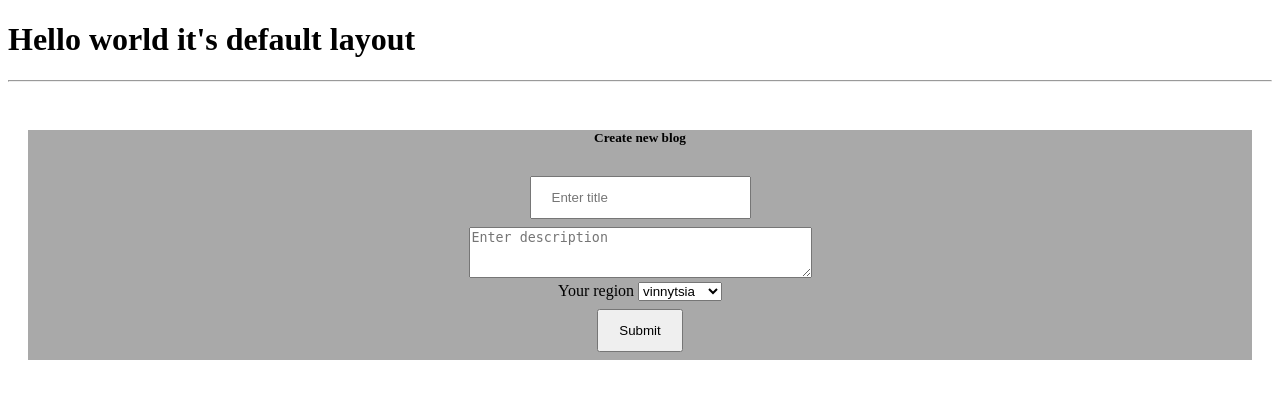
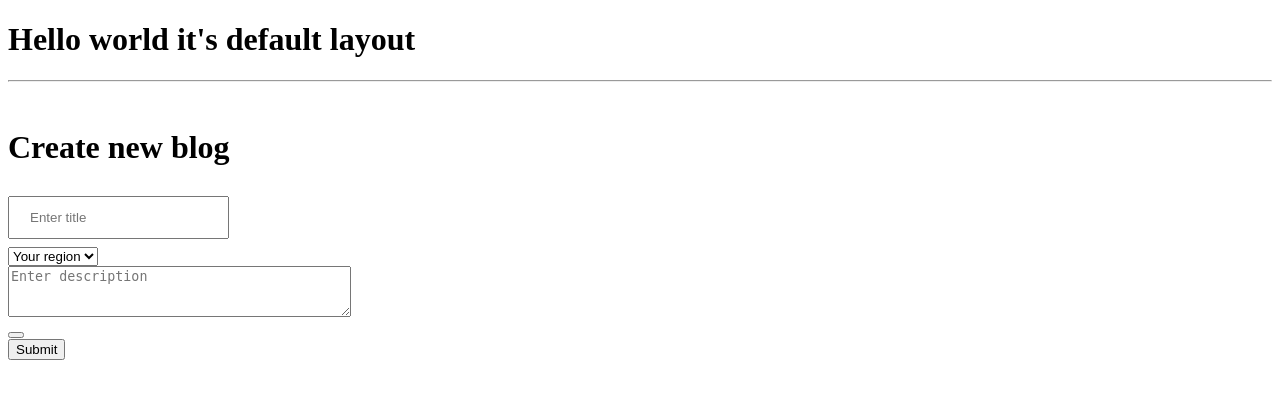
Before and after one commit to demirug/cov-blog.in.ua, a PHP site: page /Blog/create in a window 1280 px wide. Shown: the top 399 px of the page. Run offline with PHP 8.4, Linux system fonts and the light colour scheme; the visitor is signed in with stand-in values (Sample User, id 1).

Commit message:
Created view for "ADD BLOG" action

```diff
--- a/application/views/Blog/create.php
+++ b/application/views/Blog/create.php
@@ -1,23 +1,28 @@
-<center>
-
-    <div style="margin: 20px 20px 20px 20px; background-color: darkgray">
-        <form action="<?php echo $_SERVER['REQUEST_URI'];?>" method="post">
-
-            <h5>Create new blog</h5>
+<div id="container">
+    <h1> Create new blog</h1>
+    <div class="underline">
+    </div>
+    <form action="<?php echo $_SERVER['REQUEST_URI'];?>" method="post">
+        <div class="telephone">
+            <label for="name"></label>
             <input maxlength="180" type="text" style="padding: 12px 20px; margin: 8px 0" name="title" regex="[A-Za-zА-Яа-я0-9 ]" minlength="5" placeholder="Enter title" required>
-            <br>
-            <textarea maxlength="1200" name="description" cols="40" rows="3" placeholder="Enter description" required></textarea>
-            <br>
-            Your region
-            <select name="region">
+        </div>
+        <div class="subject">
+            <label for="subject"></label>
+            <select name="region" required>
+                <option selected disabled value="">Your region</option>
                 <?php foreach (application\models\Blog_Model::regionList() as $value):?>
                     <option value="<?php echo $value;?>"><?php echo $value;?></option>
                 <?php endforeach;?>
             </select>
-            <br>
-            <input type="submit" style="padding: 12px 20px; margin: 8px 0" name="submit" value="Submit">
-
-        </form>
-    </div>
-
-</center>
+        </div>
+        <div class="message">
+            <label for="message"></label>
+            <textarea maxlength="1200" name="description" cols="40" rows="3" placeholder="Enter description" required></textarea>
+        </div>
+        <div class="submit">
+            <div><button type="button" class="btn"><i class="fa fa-image"></i></button></div>
+            <div class="right"><button id="form_button">Submit</button></div>
+        </div>
+    </form><!-- // End form -->
+</div><!-- // End #container -->
```
